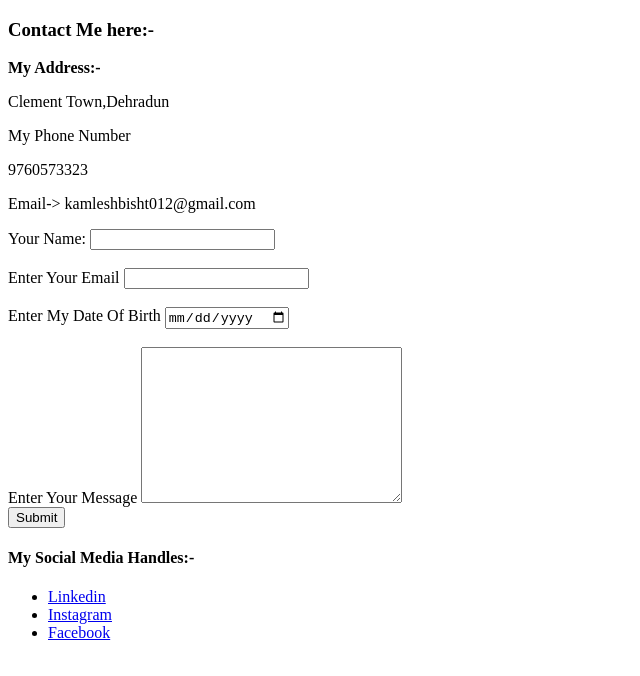
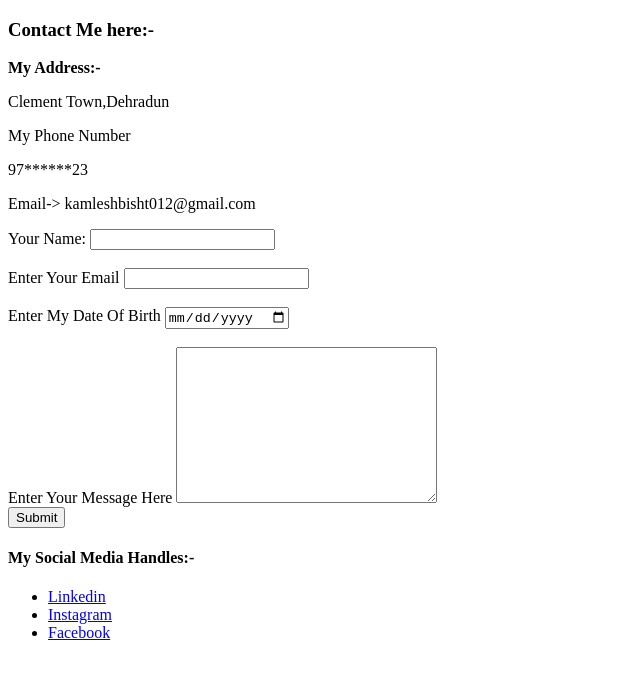
Before and after one commit to kamlesh012/CV, a plain HTML site: page Contact.html in a window 1280 px wide. Shown: the whole page, without its empty margins (0-640 px from the left). Drawn offline with Linux system fonts and the light colour scheme.

Commit message:
Update Contact.html

```diff
--- a/Contact.html
+++ b/Contact.html
@@ -11,7 +11,7 @@
     <p><strong> My Address:-</strong></p>
     <p>Clement Town,Dehradun</p>
     <p>My Phone Number</p>
-    <p>9760573323</p>
+    <p>97******23</p>
     <p>Email-> kamleshbisht012@gmail.com</p>
     <form action="mailto:kamleshbisht012@gmail.com" method="post" enctype="text/plain">
         <!-- <form action="index.html" enctype="text/plain"> -->
@@ -27,7 +27,7 @@
         <input type="date" name="DateOfBirth" id="">
         <br>
         <br>
-        <label for="">Enter Your Message</label>
+        <label for="">Enter Your Message Here</label>
         <textarea name="name" id="" cols="30" rows="10"></textarea>
         <br>
         <input type="submit" name="" id="">
```
